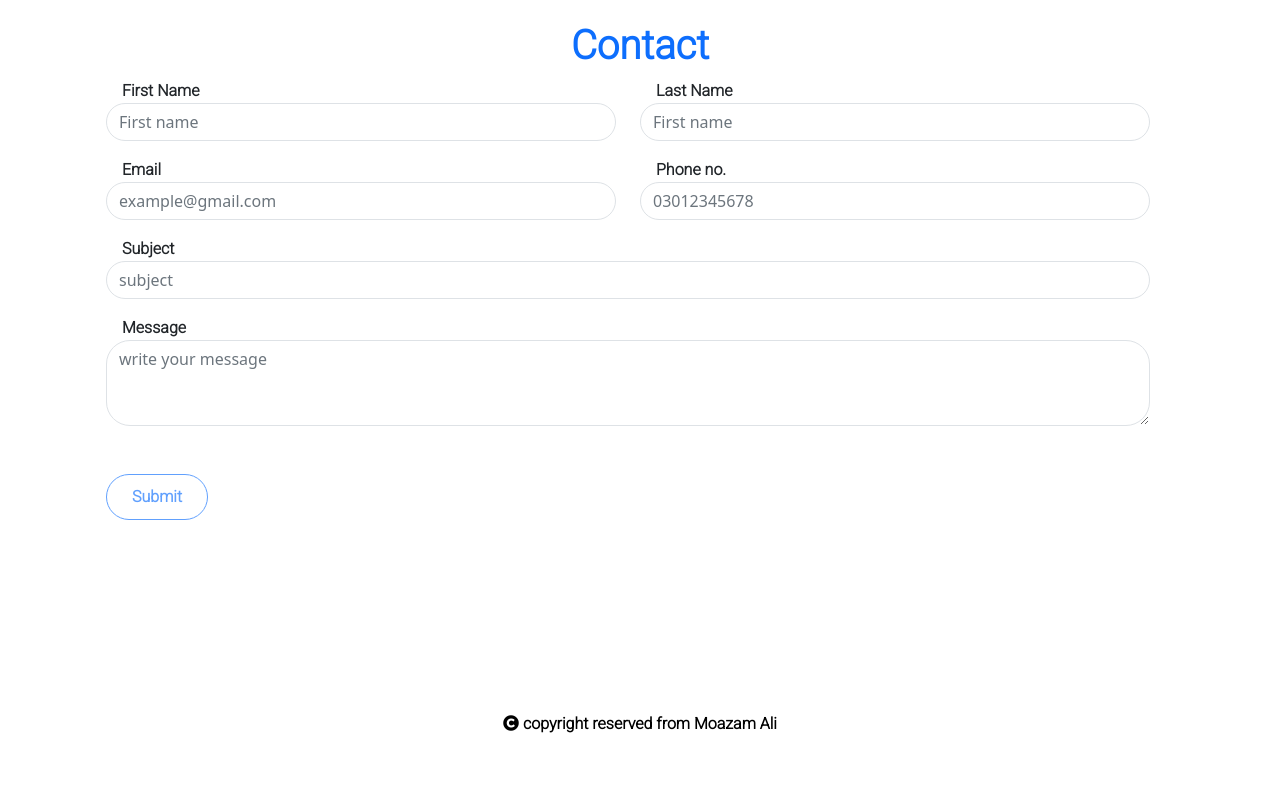
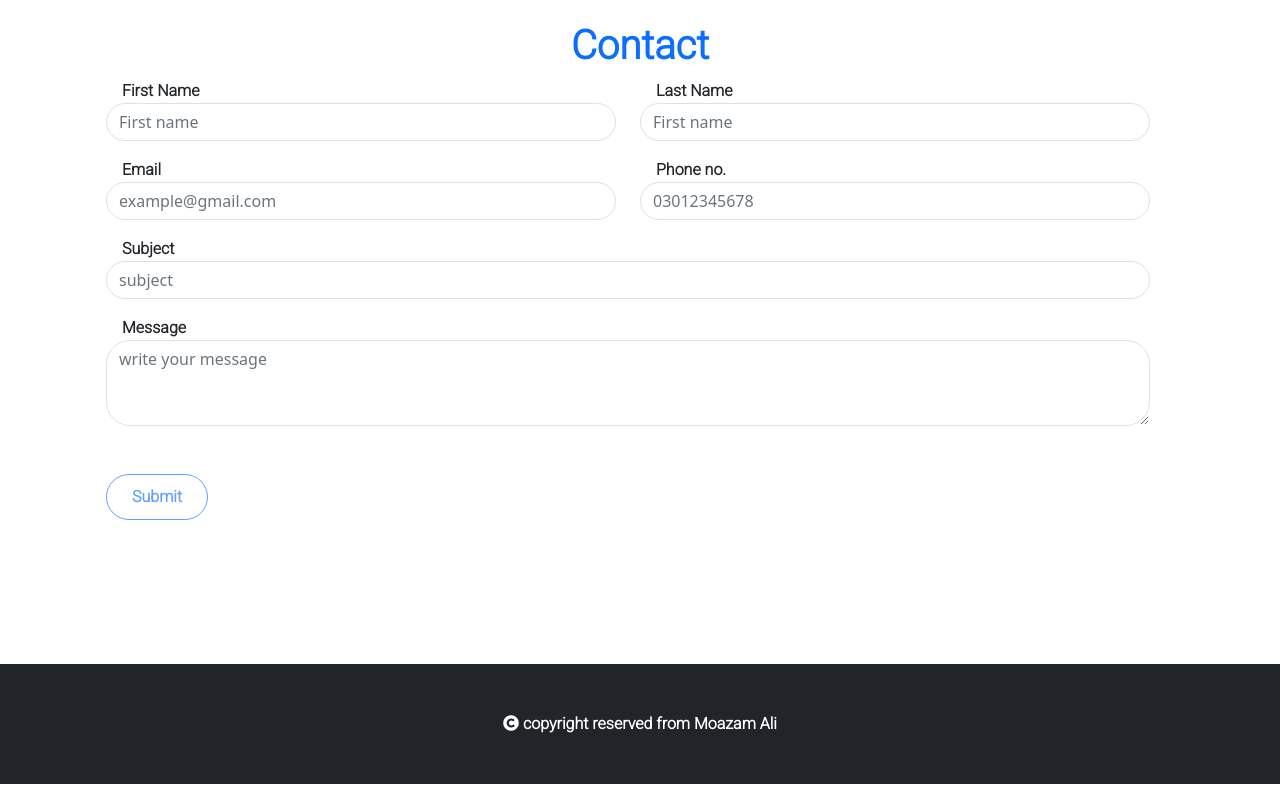
Before and after one commit to SEMoazamALi/SEMoazamAli.github.io, a plain HTML site: page index.html in a window 1280 px wide. Shown: the part 2672-3472 px from the top of the page. Drawn offline with nearby package versions, Linux system fonts and the light colour scheme.

Commit message:
Update index.html

```diff
--- a/index.html
+++ b/index.html
@@ -340,8 +340,8 @@
     </main>
 
 
-    <footer id="footer" class="mt-5" >
-        <p class="robo-bold py-5 robo-font text-black text-center"><i class="fa fa-copyright"></i> copyright reserved from Moazam Ali</p>
+    <footer id="footer" class="bg-dark mt-5" >
+        <p class="robo-bold py-5 robo-font text-white text-center"><i class="fa fa-copyright"></i> copyright reserved from Moazam Ali</p>
     </footer>
 
 
```
